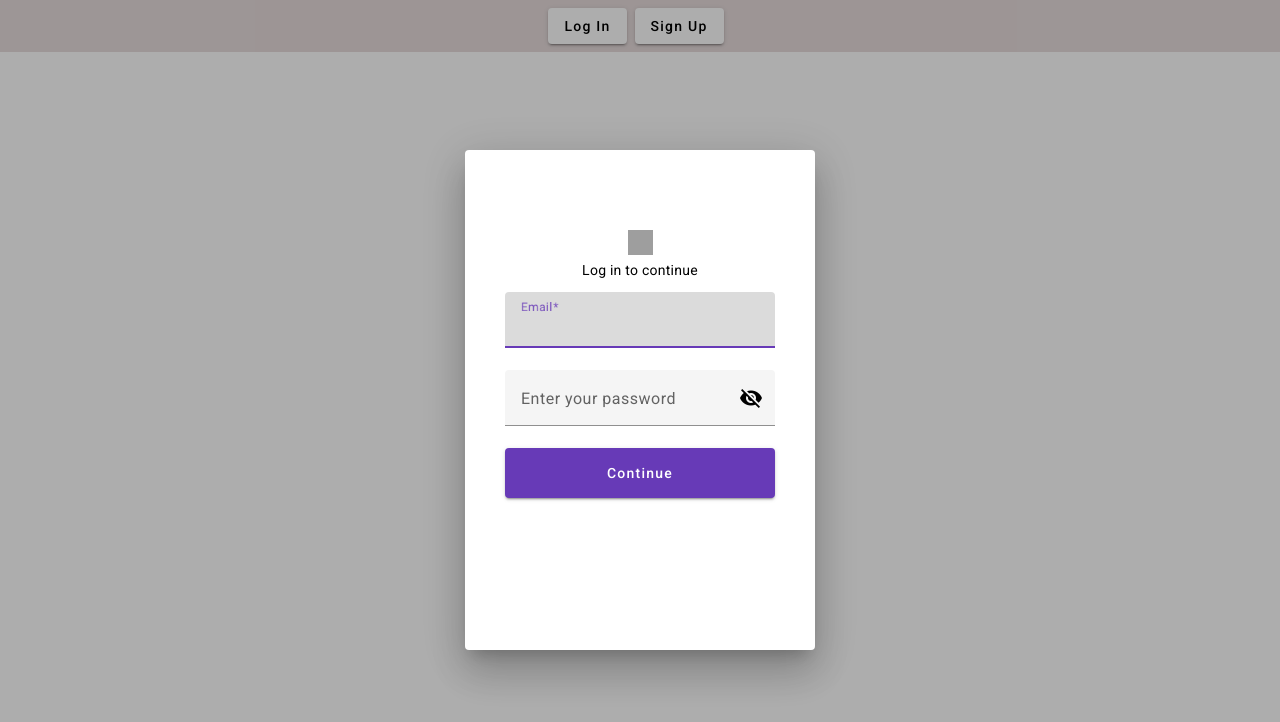
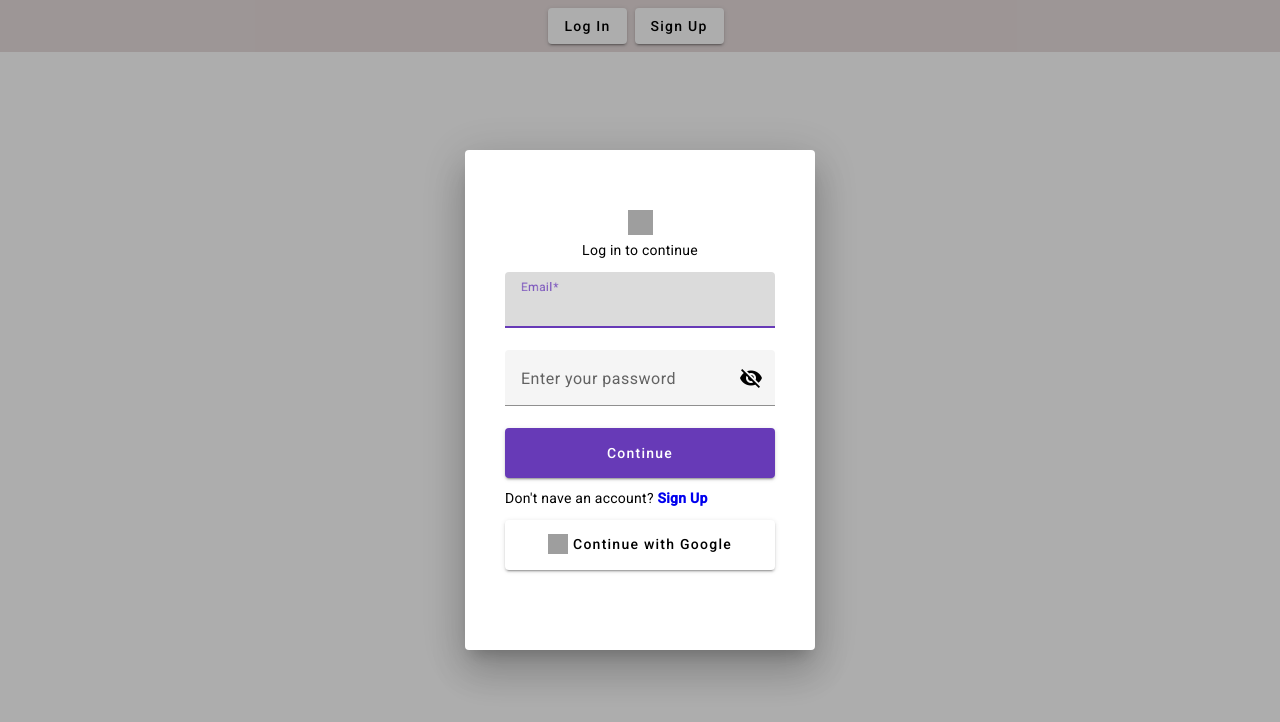
Before and after one commit to sashalarin202/web-auth, an Angular app in the folder web-auth/: page / in a window 1280 px wide. Both pictures are taken after a click on the button "Log In". Shown: the top 722 px of the page. Built offline with nearby package versions, Linux system fonts and the light colour scheme; grey boxes are pictures that could not be loaded.

Commit message:
add button styles

```diff
--- a/web-auth/src/app/components/dialog/dialog.component.html
+++ b/web-auth/src/app/components/dialog/dialog.component.html
@@ -8,12 +8,12 @@
             <mat-form-field class="example-full-width">
               <mat-label>Email</mat-label>
               <input type="email" matInput [formControl]="emailFormControl" placeholder="Ex. pat@example.com">
-              <mat-error *ngIf="emailFormControl.hasError('email') && !emailFormControl.hasError('required')">
+              <!-- <mat-error *ngIf="emailFormControl.hasError('email') && !emailFormControl.hasError('required')">
                 Please enter a valid email address
               </mat-error>
               <mat-error *ngIf="emailFormControl.hasError('required')">
                 Email is <strong>required</strong>
-              </mat-error>
+              </mat-error> -->
             </mat-form-field>
           </form>
           <form class="example-form">
@@ -26,5 +26,13 @@
               </mat-form-field>
         </form>
         <button mat-raised-button color="primary" class="mat-dialog-btn">Continue</button>
+        <div class="mat-dialog-singUp">
+            <p>Don't nave an account?<a href="/"><b> Sign Up</b></a></p>
+        </div>
+        <button mat-raised-button class="mat-dialog-btn mat-dialog-googleBtn">
+            <div class="wrapper">
+                <img src="https://upload.wikimedia.org/wikipedia/commons/5/53/Google_%22G%22_Logo.svg" alt="no" width="20px" height="20px">
+                <p>Continue with Google</p></div>
+        </button>
     </div>
 </div>
--- a/web-auth/src/app/components/dialog/dialog.component.scss
+++ b/web-auth/src/app/components/dialog/dialog.component.scss
@@ -8,7 +8,7 @@
         align-items: center;
 
         height: 100%;
-        padding: 80px 40px;
+        padding: 60px 40px;
 
 
         .mat-dialog-img{
@@ -31,7 +31,30 @@
             width: 100%;
         }
 
+        .mat-dialog-singUp{
+            display: flex;
+            justify-content: start;
+            width: 100%;
+            margin-top: 10px;
+
+            a:visited {
+                text-decoration: none;
+                color: rgb(145, 68, 160);
+            }
+        }
+
+        .mat-dialog-googleBtn{
+            display: flex;
+            .wrapper{
+                display: flex;
+                flex-direction: row;
+                justify-content: space-between;
+                flex-wrap: nowrap;
+                margin-top: 10px;
+                p{
+                    margin-left: 5px;
+                }
+            }
+        }
     }
-
-
 }
```
